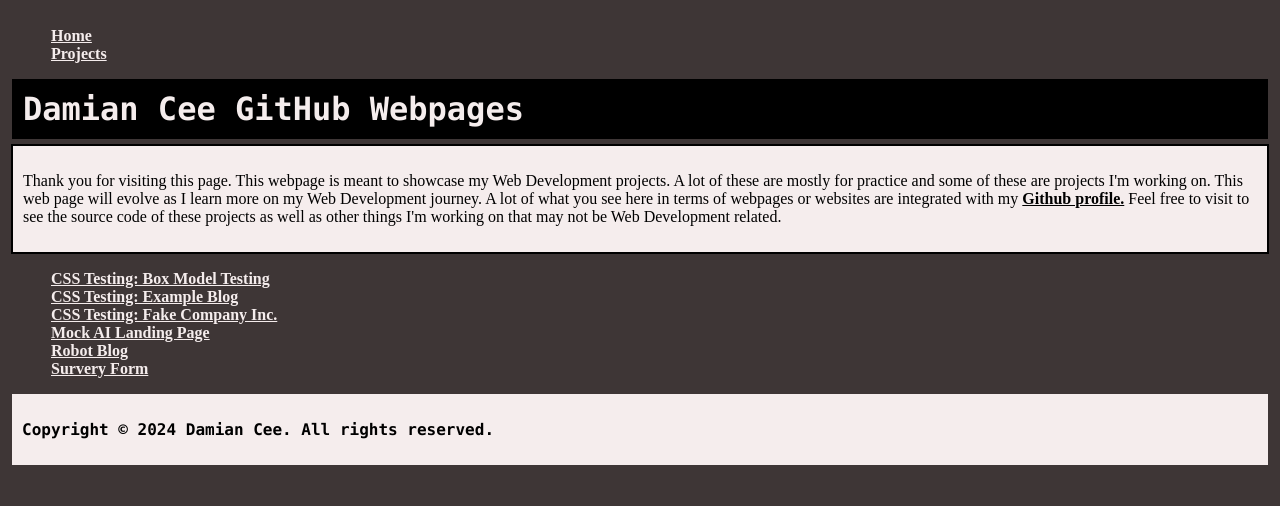
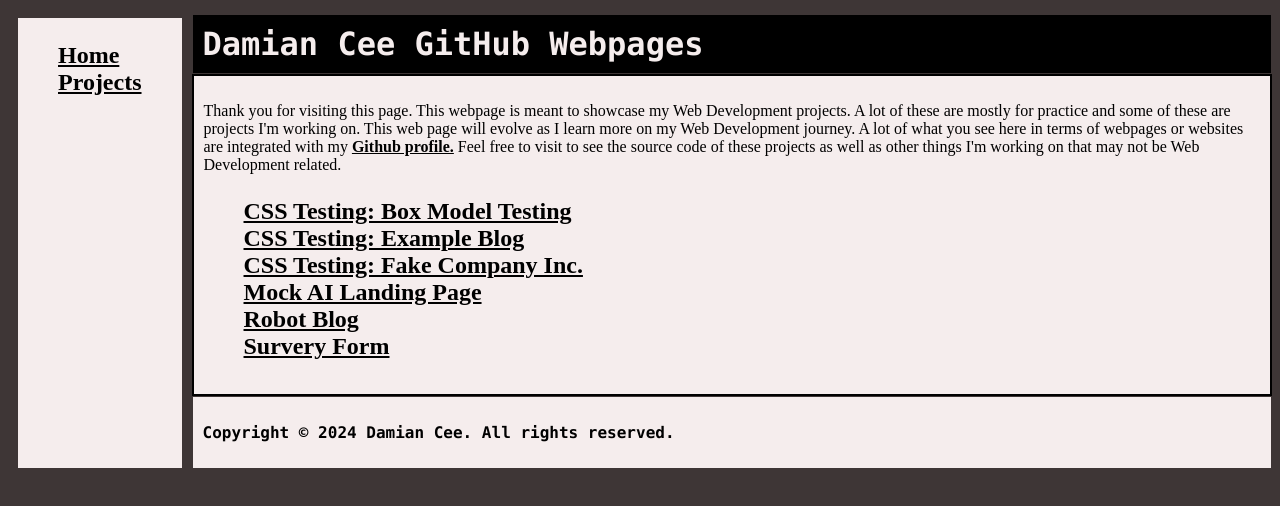
Before and after one commit to DamianCeeDev/DamianCeeDev.github.io, a plain HTML site: page index.html in a window 1280 px wide. Drawn offline with Linux system fonts and the light colour scheme.

Commit message:
Updated GitHub Pages index.html and style.css and added projects.html

```diff
--- a/style.css
+++ b/style.css
@@ -1,34 +1,49 @@
 ul {
   list-style: none;
+  font-size: x-large;
 }
 
-li a {
+
+header {
+  grid-area: nav-bar;
+  background-color: #F5EDED;
+  padding-right: 40px;
+  margin: 10px;
+
+}
+
+header a {
+  color: #000000;
+}
+
+main {
+  grid-area: main-content;
+  background-color: #3E3636;
   color: #F5EDED;
 }
 
-
-h1 {
-  border: 1px solid black;
-  padding: 10px;
-  margin: 1px;
-  background-color: #000000;
-  color: #F5EDED;
-  font-family: Consolas;
-  margin-bottom: 5px;
-}
-
 footer {
+  grid-area: the-footer;
   padding: 10px;
   margin: 1px;
   background-color: #F5EDED;
   color: #000000;
   font-family: Consolas;
   font-weight: bold;
+  margin-bottom: 10px;
+}
+
+h1 {
+  padding: 10px;
+  margin: 1px;
+  background-color: #000000;
+  color: #F5EDED;
+  font-family: Consolas;
+  margin-top: 7px;
 }
 
 body {
-  padding: 10px;
-  margin: 1px;
+
   background-color: #3E3636;
   color: #F5EDED;
 }
@@ -39,7 +54,7 @@ a {
 }
 
 a:hover {
-  color: #000000;
+  color: #3E3636;
 }
 
 article {
@@ -48,3 +63,11 @@ article {
   padding: 10px;
   background-color: #F5EDED;
 }
+
+.webpage-format {
+  display: grid;
+  grid-template-areas:
+    "nav-bar main-content main-content"
+    "nav-bar main-content main-content"
+    "nav-bar the-footer the-footer"
+}
```
Also changed, not shown: index.html (+1 -1 lines), projects.html (added, +51 -0 lines).
